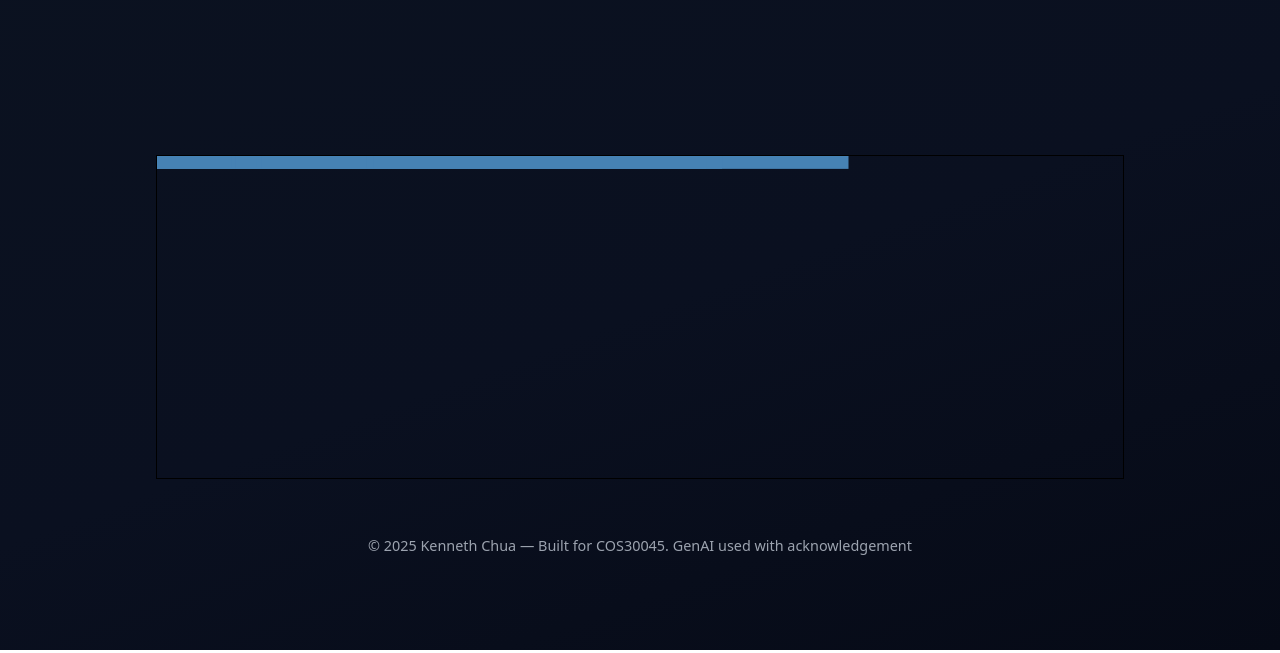
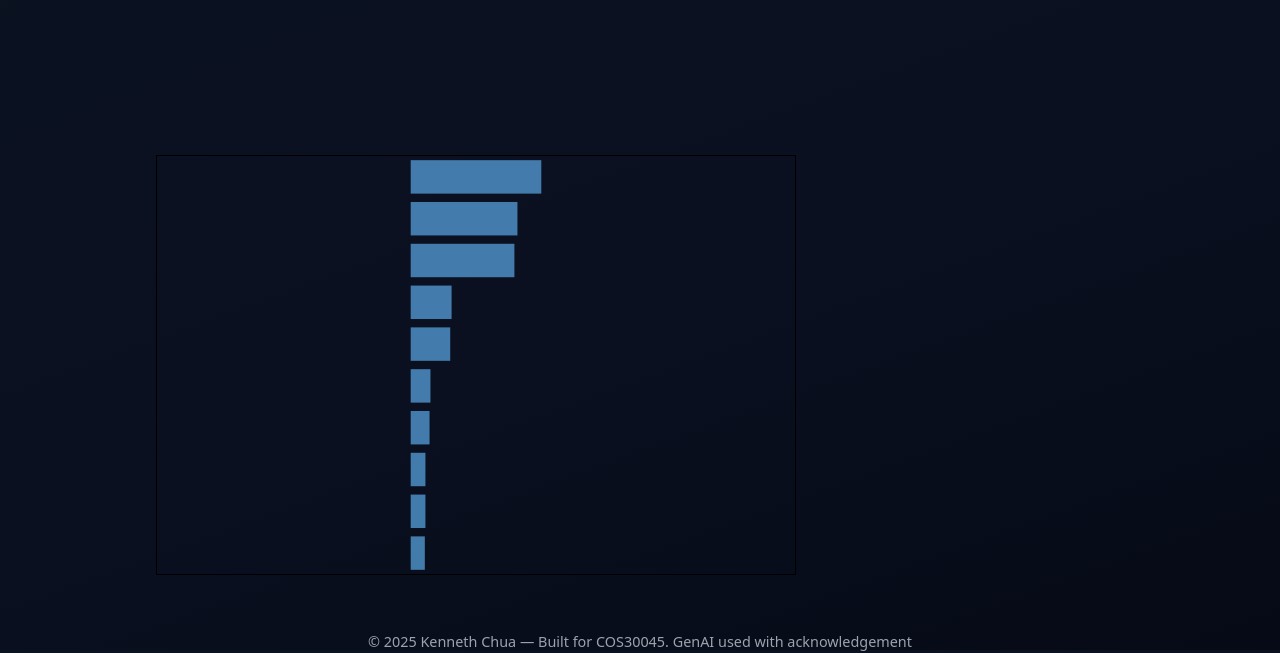
Before and after one commit to kenn040502/T04-2, a plain HTML site: page index.html in a window 1280 px wide. Shown: the part 150-803 px from the top of the page. Drawn offline with nearby package versions, Linux system fonts and the light colour scheme.

Commit message:
feat(t04-6): set explicit SVG width/height; add x (linear) and y (band) scales in t04-5-bars.js

```diff
--- a/styles.css
+++ b/styles.css
@@ -86,3 +86,6 @@ canvas{ width:100% !important; height:360px !important; display:block; }
   width: 100%;          /* fill the parent width */
   max-width: 1200px;    /* cap max width for big screens */
 }
+
+.bar { opacity: .95; }
+.bar:hover { opacity: 1; }
--- a/t04-5-bars.js
+++ b/t04-5-bars.js
@@ -1,19 +1,42 @@
-// t04-5-bars.js
-// Define ONCE, via window.createBarChart to avoid "already declared" errors
+// t04-5-bars.js — T04-6: scaling with linear (x) + band (y)
 window.createBarChart = function (data) {
-  // Create an SVG inside the responsive container
+  // 1) Logical canvas (viewBox) vs physical display size
+  const viewW = 500;   // narrow on purpose—forces x scaling
+  const viewH = 1600;  // tall logical space for many bars
+  const displayW = 640; // actual rendered size (tweak 480–800)
+  const displayH = 420; // actual rendered size (tweak 360–500)
+
+  // 2) Create SVG (new each call; remove .style('border',...) when done)
   const svg = d3.select(".responsive-svg-container")
     .append("svg")
-    .attr("viewBox", "0 0 1200 400")   // temporary; T04-6 will add scales/layout
-    .style("border", "1px solid black"); // dev-only boundary
+    .attr("viewBox", `0 0 ${viewW} ${viewH}`) // logical coords
+    .attr("width", displayW)                   // pixels on page
+    .attr("height", displayH)
+    .style("border", "1px solid black");       // dev-only
 
-  // Bind rows -> rects (one rect per datum)
+  // 3) Scales
+  // X: numeric scale (counts → width in logical coords)
+  const xMax = d3.max(data, d => d.count);
+  const xScale = d3.scaleLinear()
+    .domain([0, xMax])     // data space
+    .range([0, viewW]);    // logical pixels across width
+
+  // Y: band (categorical) to space bars vertically
+  // Change d.brand if your category field differs
+  const yScale = d3.scaleBand()
+    .domain(data.map(d => d.brand))
+    .range([0, viewH])
+    .paddingInner(0.2)
+    .paddingOuter(0.1);
+
+  // 4) Draw bars (now positioned + scaled)
   svg.selectAll("rect")
     .data(data)
     .join("rect")
-    .attr("class", d => `bar bar-${d.count}`) // e.g., "bar bar-859"
-    .attr("width", d => d.count)              // use numeric value directly (no scale yet)
-    .attr("height", 16)                       // constant bar height
+    .attr("class", d => `bar bar-${d.count}`)
+    .attr("x", 0)
+    .attr("y", d => yScale(d.brand))
+    .attr("width", d => xScale(d.count))
+    .attr("height", yScale.bandwidth())
     .attr("fill", "steelblue");
-  // NOTE: no x/y yet, so bars overlap at (0,0) by design for T04-5
 };
```
